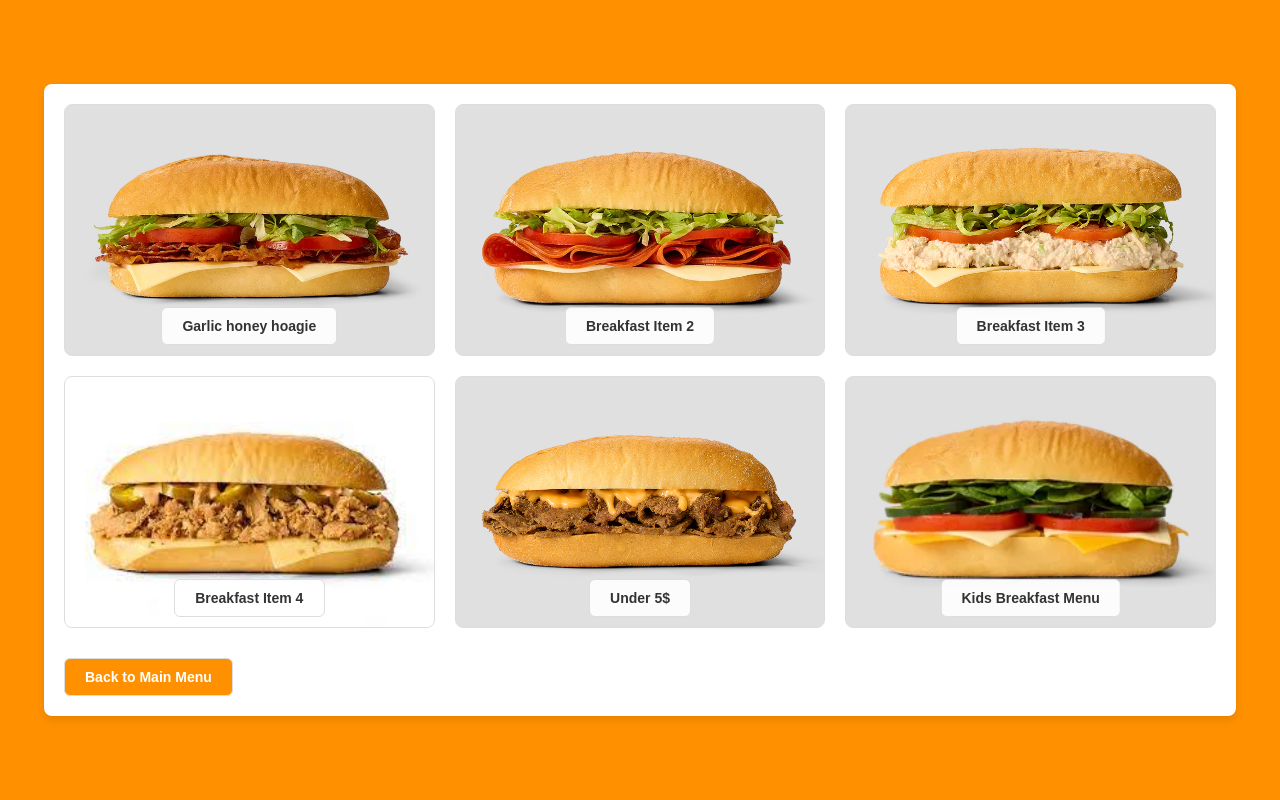
After one commit to lisa1704/Nutritional-Calculator, a PHP site: page /HoagieMenu.php in a window 1280 px wide. The commit adds this page. Run offline with PHP 8.4, Linux system fonts and the light colour scheme.

Commit message:
Hoagies Menu and Sides Menu design added

```diff
--- /dev/null
+++ b/HoagieMenu.php
@@ -0,0 +1,67 @@
+<!DOCTYPE html>
+<html lang="en">
+<head>
+    <meta charset="UTF-8">
+    <meta name="viewport" content="width=device-width, initial-scale=1.0">
+    <title>Hoagies Menu</title>
+    <link href="https://fonts.googleapis.com/css2?family=Poppins:wght@400;600&display=swap" rel="stylesheet">
+    <link rel="stylesheet" href="css/style2.css">
+</head>
+<body>
+    <div class="container">
+        <div class="menu-item">
+            <div class="image-placeholder">
+                <img src="images/hoagie4.webp" class="image-placeholder"/>
+            </div>
+            <form action="Item.php" method="GET">
+                <button>Garlic honey hoagie</button>
+            </form>
+        </div>
+        <div class="menu-item">
+            <div class="image-placeholder">
+            <img src="images/hoagie5.webp" class="image-placeholder"/>
+            </div>
+            <form action="Item.php" method="GET">
+                <button>Breakfast Item 2</button>
+            </form>
+        </div>
+        <div class="menu-item">
+            <div class="image-placeholder">
+            <img src="images/hoagie10.png" class="image-placeholder"/>
+            </div>
+            <form action="Item.php" method="GET">
+                <button>Breakfast Item 3</button>
+            </form>
+        </div>
+        <div class="menu-item">
+            <div class="image-placeholder">
+            <img src="images/hoagie8.jpeg" class="image-placeholder"/>
+            </div>
+            <form action="Item.php" method="GET">
+                <button>Breakfast Item 4</button>
+            </form>
+        </div>
+        <div class="menu-item">
+            <div class="image-placeholder">
+                <img src="images/hoagie9.png" class="image-placeholder"/>
+            </div>
+            <form action="Item.php" method="GET">
+                <button>Under 5$</button>
+            </form>
+        </div>
+        <div class="menu-item">
+            <div class="image-placeholder">
+            <img src="images/hoagie6.webp" class="image-placeholder"/>
+            </div>
+            <form action="Item.php" method="GET">
+                <button>Kids Breakfast Menu</button>
+            </form>
+        </div>
+        <div class="main-menu button">
+            <form action="index.php" method="GET">
+                <button type="submit">Back to Main Menu</button>
+            </form>
+        </div>
+    </div>
+</body>
+</html>
--- a/css/style2.css
+++ b/css/style2.css
@@ -1,61 +1,97 @@
+/* General Body Styling */
 body {
-    font-family: Arial, sans-serif;
+    font-family: 'Poppins', Arial, sans-serif;
     margin: 0;
     padding: 0;
-    background-color: #f9f9f9;
+    background: #ff9100; /* Subtle gradient background */
     display: flex;
     justify-content: center;
     align-items: center;
     height: 100vh;
 }
 
+/* Container Styling */
 .container {
-    display: grid;
-    grid-template-columns: repeat(3, 1fr);
+    display: flex;
+    flex-wrap: wrap; /* Allow items to wrap for responsiveness */
     gap: 20px;
+    padding: 20px;
     width: 90%;
     max-width: 1200px;
+    background: #ffffff; /* White background for the menu */
+    border-radius: 8px; /* Rounded corners */
+    box-shadow: 0 4px 10px rgba(0, 0, 0, 0.1); /* Subtle shadow for depth */
 }
 
+/* Menu Item Styling */
 .menu-item {
+    flex: 1 1 calc(30% - 20px); /* Responsive sizing for menu items */
     display: flex;
     flex-direction: column;
     align-items: center;
-    gap: 10px;
+    background: #f9f9f9;
+    border: 1px solid #ddd; /* Light border for separation */
+    border-radius: 8px;
+    overflow: hidden; /* Ensure the content fits within the border */
+    transition: transform 0.2s ease, box-shadow 0.2s ease;
+    position: relative; /* Needed for button overlay */
 }
 
-.image-placeholder {
-    width: 100%;
-    max-width: 300px;
-    height: 150px;
-    background: #e0e0e0;
-    border: 1px solid #ccc;
-    display: flex;
-    justify-content: center;
-    align-items: center;
+.menu-item:hover {
+    transform: translateY(-5px); /* Lift effect on hover */
+    box-shadow: 0 6px 12px rgba(0, 0, 0, 0.2); /* Enhanced shadow on hover */
 }
 
-button {
-    padding: 10px 20px;
-    background: #007bff;
-    color: white;
-    border: none;
-    border-radius: 4px;
-    cursor: pointer;
-    font-size: 14px;
-    text-align: center;
+/* Image Placeholder Styling */
+.image-placeholder {
+    width: 100%; /* Make the image span the full width of the menu item */
+    height: 250px; /* Set a fixed height */
+    background-color: #e0e0e0; /* Placeholder color */
+    background-size: cover; /* Ensure images (if added later) cover the div */
+    background-position: center;
+    position: relative;
 }
 
-button:hover {
-    background: #0056b3;
+/* Button Over Image Styling */
+.menu-item button {
+    position: absolute; /* Position the button over the image */
+    bottom: 10px; /* Place the button near the bottom of the image */
+    left: 50%; /* Center horizontally */
+    transform: translateX(-50%); /* Adjust to center */
+    background: rgba(255, 255, 255, 0.9); /* Semi-transparent white background */
+    color: #333; /* Dark text color */
+    font-size: 14px;
+    font-weight: 600; /* Bold text */
+    border: 1px solid #ddd; /* Subtle border */
+    border-radius: 6px; /* Rounded corners */
+    padding: 10px 20px;
+    cursor: pointer;
+    transition: all 0.3s ease;
 }
 
-.main-menu {
-    grid-column: span 3;
-    justify-content: center;
+.menu-item button:hover {
+    background: rgba(240, 240, 240, 1); /* Slightly darker white on hover */
+    transform: translate(-50%, -2px); /* Lift effect on hover */
+    box-shadow: 0 4px 8px rgba(0, 0, 0, 0.1); /* Shadow on hover */
 }
 
+/* Main Menu Button */
 .main-menu button {
-    width: 200px;
-    height: 50px;
+    font-size: 14px;
+    font-weight: 600; /* Bold text */
+    border: 1px solid #ddd; /* Subtle border */
+    border-radius: 6px; /* Rounded corners */
+    padding: 10px 20px;
+    cursor: pointer;
+    transition: all 0.3s ease;
+    position: static; /* Default position for main menu button */
+    margin-top: 10px; /* Add spacing above */
+    background: #ff9100;
+    color: white;
+    width: 100%; /* Full width of the menu item */
+    justify-content: center
 }
+
+.main-menu button:hover {
+    background: #b34e00;
+}
--- a/index.php
+++ b/index.php
@@ -17,7 +17,7 @@
                     <img src="images/hoagie2.jpg" alt="hoagie" class="image-placeholder">
                 </div>
 
-                    <form action="breakfastMenu.php" method="GET">
+                    <form action="HoagieMenu.php" method="GET">
                         <button type="submit">Hoagies</but>
                     </form>
                 </div>
@@ -25,7 +25,7 @@
                     <div class="image-placeholder">
                         <img src="images/sides.jpg" alt="sides" class="image-placeholder"/>
                     </div>
-                    <form action="lunchMenu.php" method="GET">
+                    <form action="Sides.php" method="GET">
                     <button>Sides</button>
                     </form>
                 </div>
```
Also changed, not shown: Sides.php (added, +43 -0 lines), breakfastMenu.php (deleted, +0 -55 lines), css/style1.css (+44 -10 lines), lunchMenu.php (deleted, +0 -55 lines), images/fries.webp (added), images/hoagie10.png (added), images/hoagie4.webp (added), images/hoagie5.webp (added), images/hoagie6.webp (added), images/hoagie7.webp (added), images/hoagie8.jpeg (added), images/hoagie9.png (added), images/mozarella.jpg (added), images/onionrings.avif (added).
